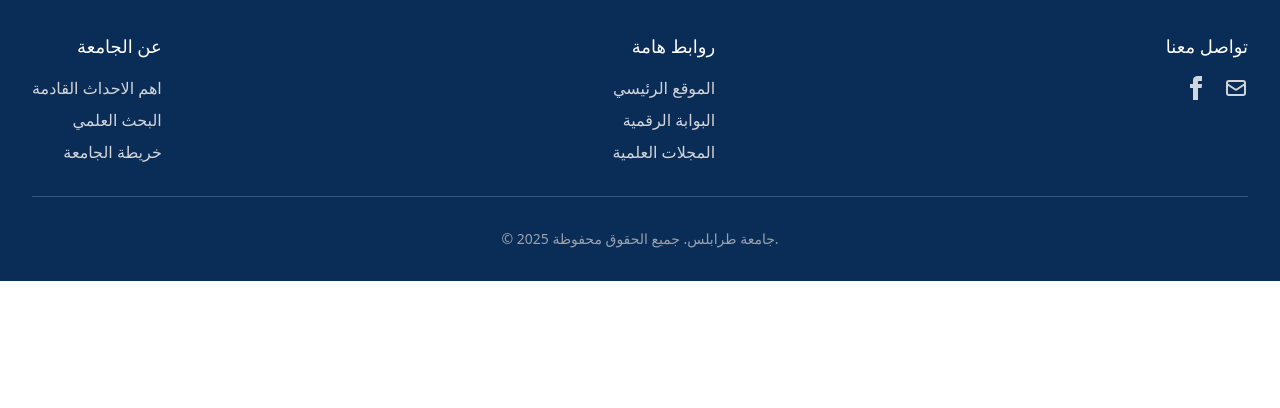
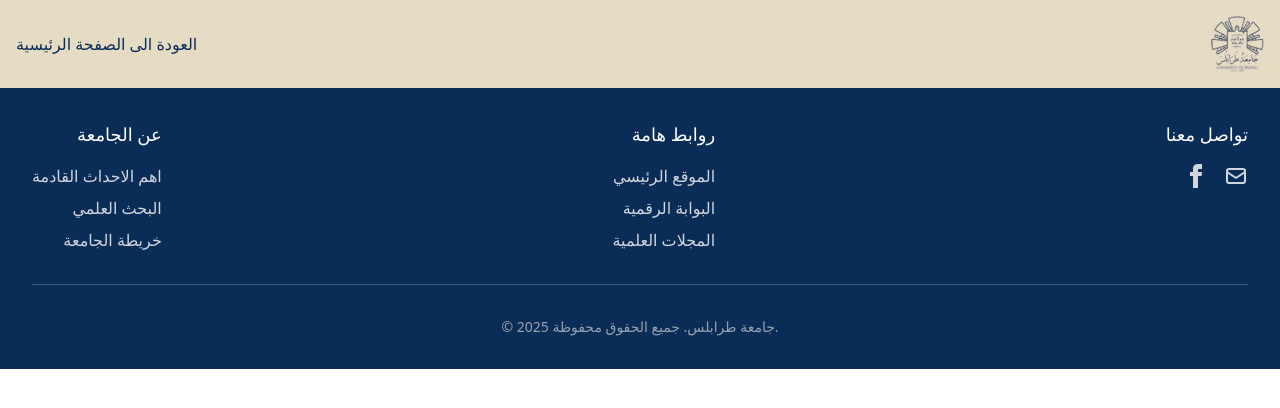
Before and after one commit to najmdeen7/university-KnowledgeBase-frontend, a React (Vite) app: page / in a window 1280 px wide. Shown: the top 408 px of the page. Built offline with nearby package versions, Linux system fonts and the light colour scheme.

Commit message:
feat: Add final Header and Footer components

```diff
--- a/src/App.jsx
+++ b/src/App.jsx
@@ -1,8 +1,10 @@
 import "./App.css";
 import Footer from "./Combonents/footer";
+import Header from "./Combonents/Header";
 function App() {
   return (
     <div className=" w-screen ">
+      <Header></Header>
       <Footer></Footer>
     </div>
   );
--- /dev/null
+++ b/src/Combonents/Header.jsx
@@ -0,0 +1,23 @@
+import logo from "../assets/icon.svg";
+
+export default function Header() {
+  return (
+    <header style={{ backgroundColor: "#E6DCC4" }} className="shadow-sm">
+      <div className="container mx-auto flex justify-between items-center p-4">
+        <div>
+          <a
+            href="#"
+            style={{ color: "#0A2D57" }}
+            className="font-semibold hover:underline transition-colors"
+          >
+            العودة الى الصفحة الرئيسية
+          </a>
+        </div>
+
+        <div>
+          <img src={logo} alt="شعار جامعة طرابلس" className="h-14" />
+        </div>
+      </div>
+    </header>
+  );
+}
```
Also changed, not shown: src/assets/icon.svg (added).
